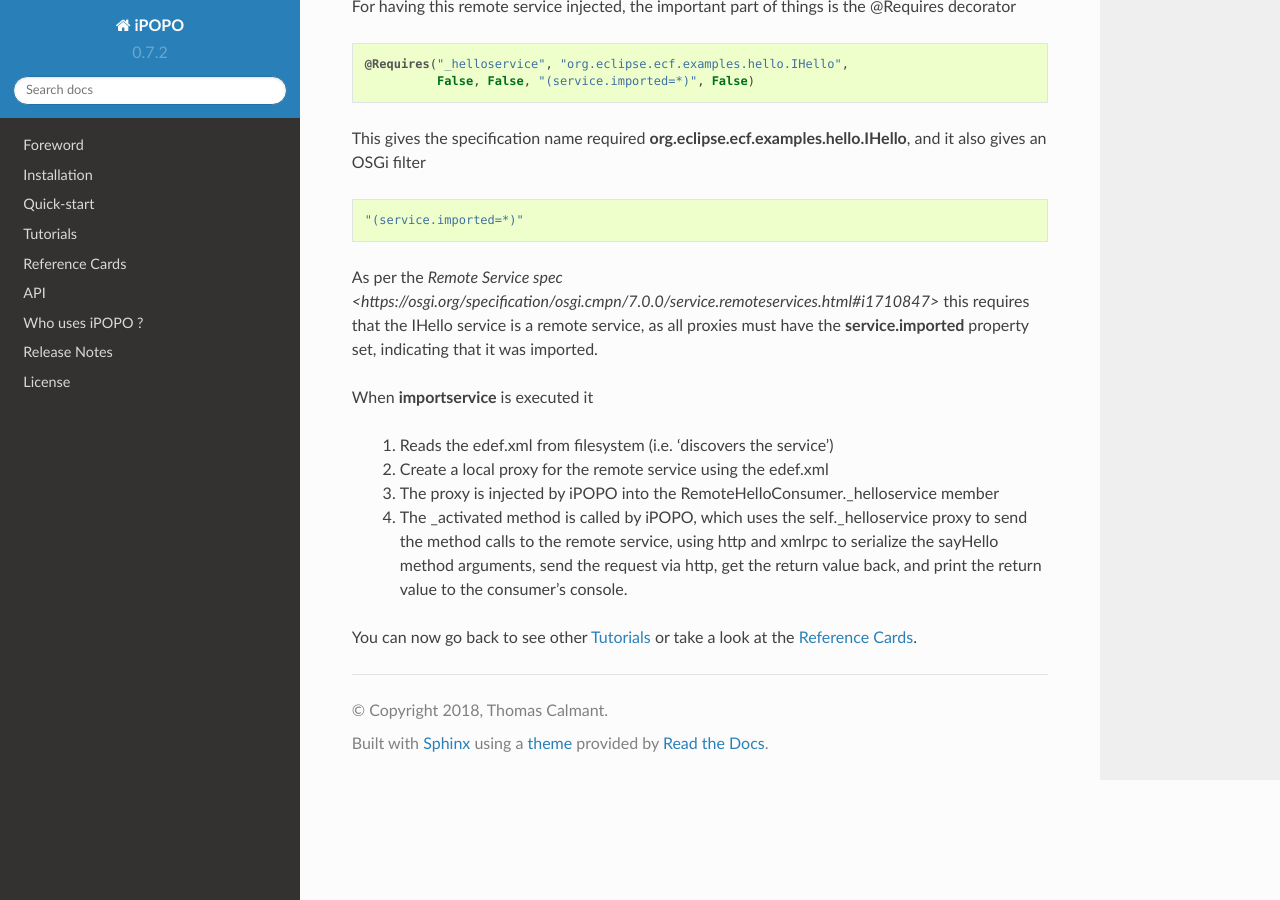
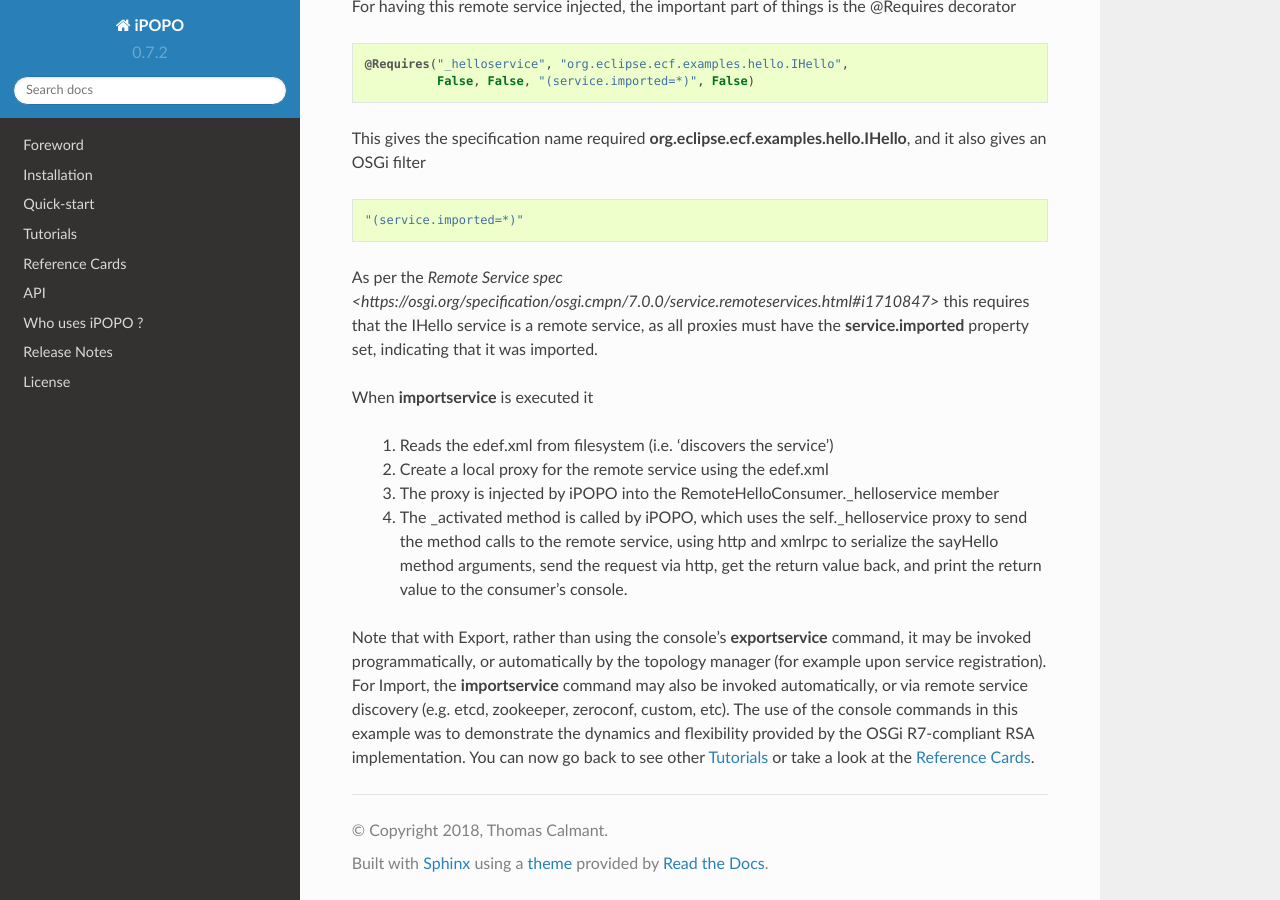
Before and after one commit to tcalmant/ipopo, a Sphinx documentation site: the page built from docs/tutorials/rsa_xmrpc.rst, in a window 1280 px wide and 900 px high, scrolled down 4950 px. Built offline with Sphinx 7.4.7 and the Read the Docs theme 2.0.0, drawn with Linux system fonts in a browser that asks for light colours; pages that are not in the unit, such as notebooks, are missing from menus.

Commit message:
Update rsa_xmrpc.rst

```diff
--- a/docs/tutorials/rsa_xmrpc.rst
+++ b/docs/tutorials/rsa_xmrpc.rst
@@ -256,10 +256,11 @@ As per the `Remote Service spec <https://osgi.org/specification/osgi.cmpn/7.0.0/
 
 When **importservice** is executed it
 
-    #. Reads the edef.xml from filesystem (i.e. 'discovers the service')
-    #. Create a local proxy for the remote service using the edef.xml
-    #. The proxy is injected by iPOPO into the RemoteHelloConsumer._helloservice member
-    #. The _activated method is called by iPOPO, which uses the self._helloservice proxy to send the method calls to the remote service, using http and xmlrpc to serialize the sayHello method arguments, send the request via http, get the return value back, and print the return value to the consumer's console.
+ #. Reads the edef.xml from filesystem (i.e. 'discovers the service')
+ #. Create a local proxy for the remote service using the edef.xml
+ #. The proxy is injected by iPOPO into the RemoteHelloConsumer._helloservice member
+ #. The _activated method is called by iPOPO, which uses the self._helloservice proxy to send the method calls to the remote service, using http and xmlrpc to serialize the sayHello method arguments, send the request via http, get the return value back, and print the return value to the consumer's console.
 
+Note that with Export, rather than using the console's **exportservice** command, it may be invoked programmatically, or automatically by the topology manager (for example upon service registration).   For Import, the **importservice** command may also be invoked automatically, or via remote service discovery (e.g. etcd, zookeeper, zeroconf, custom, etc).   The use of the console commands in this example was to demonstrate the dynamics and flexibility provided by the OSGi R7-compliant RSA implementation.
 You can now go back to see other :ref:`Tutorials` or take a look at the
 :ref:`refcards`.
```
